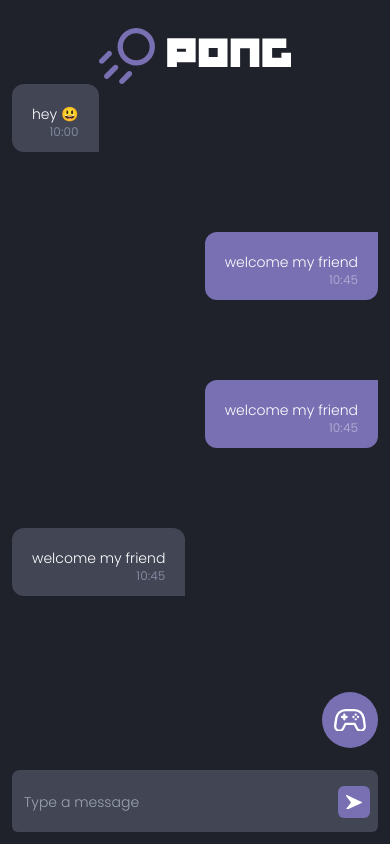
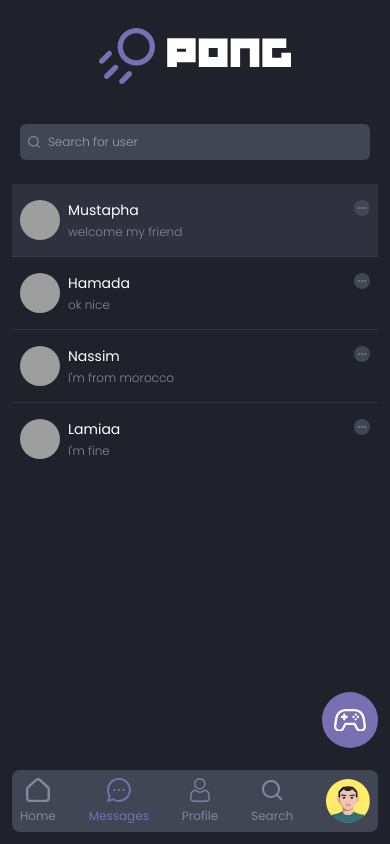
Before and after one commit to DNightOwl/42-ft-transcendence, a React (Create React App) app: page /#/Messages in a window 390 px wide. Built offline with nearby package versions, Linux system fonts and the light colour scheme; grey boxes are pictures that could not be loaded.

Commit message:
responsive of message

```diff
--- a/src/App.css
+++ b/src/App.css
@@ -53,7 +53,7 @@ body{
 
 
 main{
-    @apply mx-3 pb-28 pt-10 lg:ml-64 lg:mr-4 lg:pb-7;
+    @apply mx-3 pb-28 lg:pb-7 pt-10 lg:ml-64 lg:mr-4;
 }
 .btn-switcher{
     @apply flex-1 flex justify-center items-center pb-2 text-secondaryText;
--- a/src/App.tsx
+++ b/src/App.tsx
@@ -15,7 +15,7 @@ function App() {
       <Navigation chatState={chatState} setChatState={setChatState}/>
         <Routes>
           <Route path='/' element={<Home/>} />
-          <Route path='/Messages' element={<Messages chatState={chatState}/>} />
+          <Route path='/Messages' element={<Messages chatState={chatState} setChatState={setChatState}/>} />
           <Route path='/Profile' element={<Profile/>} />
         </Routes>
     </HashRouter>
--- a/src/Data.tsx
+++ b/src/Data.tsx
@@ -26,6 +26,47 @@ export const dataChat = [
                 "message": "welcome my friend",
                 "time": "10:45"
             },
+            {
+                "type": "friend",
+                "message": "welcome my friend",
+                "time": "10:45"
+            },
+            {
+                "type": "friend",
+                "message": "welcome my friend",
+                "time": "10:45"
+            },
+            {
+                "type": "friend",
+                "message": "welcome my friend",
+                "time": "10:45"
+            },
+            {
+                "type": "friend",
+                "message": "welcome my friend",
+                "time": "10:45"
+            },
+            {
+                "type": "friend",
+                "message": "welcome my friend",
+                "time": "10:45"
+            },
+            {
+                "type": "friend",
+                "message": "welcome my friend",
+                "time": "10:45"
+            },
+            {
+                "type": "friend",
+                "message": "welcome my friend",
+                "time": "10:45"
+            },
+            {
+                "type": "friend",
+                "message": "welcome my friend",
+                "time": "10:45"
+            },
+
         ]
     },
     {
@@ -42,7 +83,7 @@ export const dataChat = [
             },
             {
                 "type": "user",
-                "message": "welcome my friend",
+                "message": "fen a hamada m3ach la3bin",
                 "time": "10:45"
             },
             {
--- a/src/components/Items/CardFriendMessage.tsx
+++ b/src/components/Items/CardFriendMessage.tsx
@@ -12,7 +12,7 @@ export default function CardFriendMessage(props:Props) {
   const [id,setId] = useState<number>(dataChat[0].id);
   return (
     <React.Fragment>
-    <Link to="/Messages" className={`flex justify-between btn-message px-2 py-4 hover:bg-backgroundHover btn-friend-message ${props.data.id === id ? 'bg-backgroundHover':null}`} onClick={(event)=>{
+    <Link to="/Messages" className={`flex justify-between btn-message px-2 py-4 lg:hover:bg-backgroundHover btn-friend-message ${props.data.id === id ? 'bg-backgroundHover':null}`} onClick={(event)=>{
 
         let btnMessage = document.querySelectorAll(".btn-friend-message");
         btnMessage.forEach((e)=>{e.classList.remove("bg-backgroundHover")});
--- a/src/components/Items/Navigation/Navigation.tsx
+++ b/src/components/Items/Navigation/Navigation.tsx
@@ -1,6 +1,7 @@
-import React from 'react'
+import React , {useState,useEffect} from 'react'
 import NavigationDesktop from './NavigationDesktop/NavigationDesktop';
 import NavigationPhone from './NavigationPhone/NavigationPhone';
+import { useLocation } from 'react-router-dom';
 
 interface typeprops{
   chatState: any,
@@ -8,9 +9,17 @@ interface typeprops{
 }
 
 export default function Navigation({chatState,setChatState}:typeprops) {
+  const [messages,setMessages] = useState(false);
+  const location = useLocation();
+  useEffect(()=>{
+    if(location.pathname === "/Messages")
+      setMessages(true);
+    else
+      setMessages(false)
+  },[location.pathname]);
   return (
     <React.Fragment>
-      <NavigationDesktop chatState={chatState} setChatState={setChatState} />
+      <NavigationDesktop chatState={chatState} setChatState={setChatState} message={messages} setMessages = {setMessages} />
       <NavigationPhone />
     </React.Fragment>
   )
--- a/src/components/Items/Navigation/NavigationDesktop/NavigationDesktop.tsx
+++ b/src/components/Items/Navigation/NavigationDesktop/NavigationDesktop.tsx
@@ -1,27 +1,20 @@
-import React, { useState,useEffect } from 'react';
+import React from 'react';
 import SideNav from './SideNav';
 import HeaderNav from './HeaderNav';
-import { useLocation } from 'react-router-dom';
 
 
 interface typeprops{
   chatState:any,
   setChatState:React.Dispatch<React.SetStateAction<any>>
+  message:boolean,
+  setMessages:React.Dispatch<React.SetStateAction<boolean>>
 }
 
-export default function NavigationDesktop({chatState ,setChatState}:typeprops) {
-  const [messages,setMessages] = useState(false);
-  const location = useLocation();
-  useEffect(()=>{
-    if(location.pathname === "/Messages")
-      setMessages(true);
-    else
-      setMessages(false)
-  },[location.pathname]);
+export default function NavigationDesktop({chatState ,setChatState, message, setMessages}:typeprops) {
   return (
     <React.Fragment>
-      <SideNav messages={messages} setMessages={setMessages} chatState={chatState} setChatState={setChatState}/>
-      <HeaderNav messages={messages} chatState={chatState}/>
+      <SideNav messages={message} setMessages={setMessages} chatState={chatState} setChatState={setChatState}/>
+      <HeaderNav messages={message} chatState={chatState}/>
     </React.Fragment>
   )
 }
--- a/src/components/Messages.tsx
+++ b/src/components/Messages.tsx
@@ -2,19 +2,23 @@ import React, { useEffect } from 'react'
 import BoxMessagesFriend from './Items/BoxMessagesFriend';
 import BoxMessagesUser from './Items/BoxMessagesUser';
 import { SendIcon } from './Items/Icons';
+import MessagesList from './Items/MessagesList';
 
 interface typeProps{
-  chatState:any
+  chatState:any,
+  setChatState:React.Dispatch<React.SetStateAction<any>>
 }
 
-export default function Messages({chatState}:typeProps) {
+export default function Messages({chatState,setChatState}:typeProps) {
   useEffect(()=>{
     document.title = "Pong - Messages";
   });
 
   return (
-    <main className='flex flex-col h-full relative overflow-hidden pt-0'>
-      <div className='h-full overflow-auto mb-7 pb-7'>
+    <React.Fragment>
+    <main className='lg:pt-0 overflow-hidden h-full'>
+      <div className='hidden lg:flex flex-col h-full relative overflow-hidden mb-8 pb-8'>
+        <div className='h-full overflow-auto mb-8 pb-8'>
           <div className='flex flex-col gap-20'>
             {
               (chatState.conversation)?(
@@ -28,12 +32,15 @@ export default function Messages({chatState}:typeProps) {
             }
           </div>
         </div>
-        <div className='flex items-center bg-shape pr-2 rounded-md absolute w-full bottom-3 send'>
+          <div className='flex items-center bg-shape pr-2 rounded-md absolute w-full bottom-3 lg:bottom-0 send'>
             <input type="text" placeholder='Type a message' className='flex-1 bg-transparent placeholder-secondary-text placeholder:font-light placeholder:text-sm font-light text-sm p-5 pl-3 pr-2 focus:outline-none text-primaryText'/>
             <button className='bg-primary w-8 h-8 flex justify-center items-center rounded-md'>
               <SendIcon edit="w-4 fill-white"/>
             </button>
         </div>
+      </div>
+      <MessagesList chatState={chatState} setChatState={setChatState}/>
     </main>
+    </React.Fragment>
   )
 }
```
Lines whose indentation alone changed are shown as unchanged.
